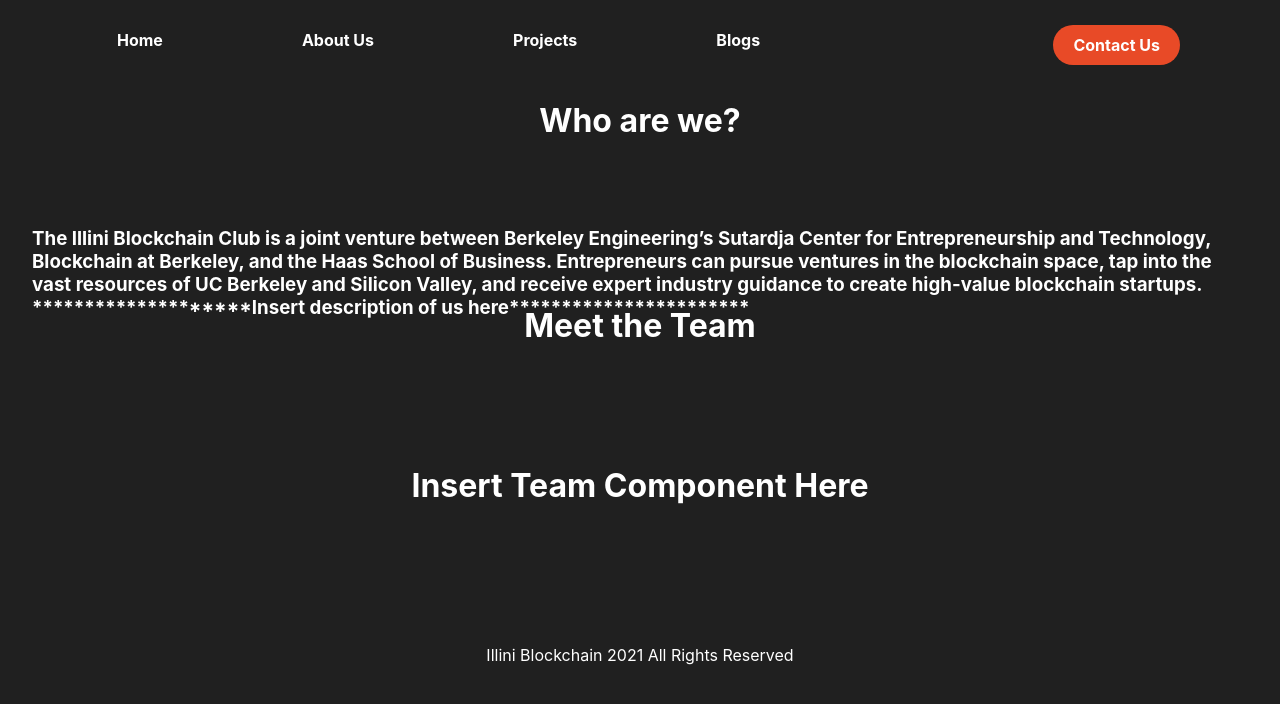
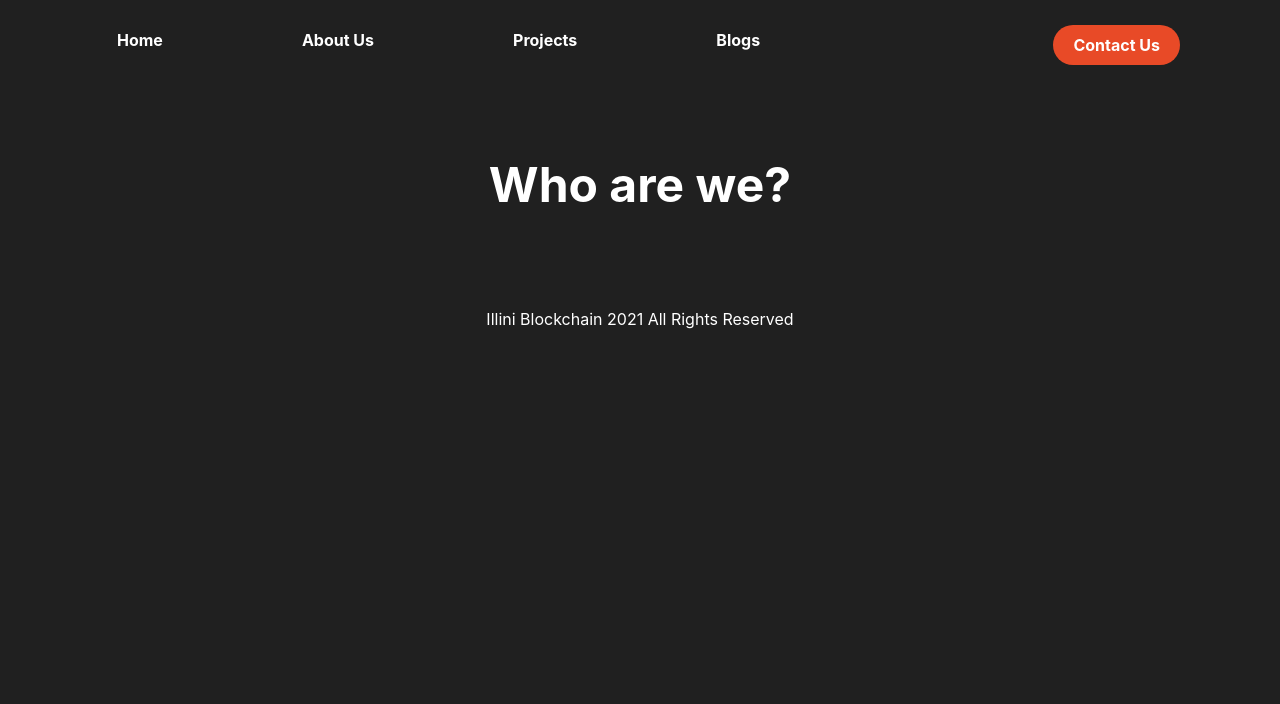
Before and after one commit to IlliniBlockchain/website, a Next.js app: page /about in a window 1280 px wide. Shown: the top 704 px of the page. Built offline with nearby package versions, Linux system fonts and the light colour scheme.

Commit message:
Cleanup leftover previous styled components

```diff
--- a/components/shared-styled/StyledAbout.js
+++ /dev/null
@@ -1,12 +0,0 @@
-import styled from 'styled-components';
-
-const StyledAbout = styled.h3`
-height: 24px;
-background: #202020;
-color: #ffffff;
-display: flex;
-justify-content: left;
-align-items: center;
-`
-
-export default StyledAbout
--- a/components/shared-styled/StyledHeader.js
+++ /dev/null
@@ -1,12 +0,0 @@
-import styled from 'styled-components';
-
-const StyledHeader = styled.h1`
-height: 138px;
-background: #202020;
-color: #ffffff;
-display: flex;
-justify-content: center;
-align-items: stretch;
-`
-
-export default StyledHeader
--- a/components/shared-styled/index.js
+++ b/components/shared-styled/index.js
@@ -1,4 +1,2 @@
-export { default as StyledAbout } from './StyledAbout'
-export { default as StyledHeader } from './StyledHeader'
 export { default as SectionTitle } from './SectionTitle'
 export { default as GlobalStyle } from './GlobalStyle'
--- a/pages/about.js
+++ b/pages/about.js
@@ -1,10 +1,7 @@
 import Head from 'next/head'
-import Navbar from '../components/nav'
 import styles from '../styles/Home.module.css'
-import styled from 'styled-components';
 import {
-  StyledHeader,
-  StyledAbout
+  SectionTitle
 } from '../components/shared-styled'
 
 export default function AboutUs() {
@@ -16,22 +13,7 @@
           <link rel="icon" href="/favicon.ico" />
         </Head>
 
-        <StyledHeader>Who are we?</StyledHeader>
-
-        <div style={{ color: '#ffffff' }}>
-          <StyledAbout>
-                The Illini Blockchain Club is a joint venture between Berkeley Engineering’s
-            Sutardja Center for Entrepreneurship and Technology, Blockchain at Berkeley, and the
-            Haas School of Business. Entrepreneurs can pursue ventures in the blockchain space,
-            tap into the vast resources of UC Berkeley and Silicon Valley, and receive expert industry
-            guidance to create high-value blockchain startups.
-
-            ********************Insert description of us here***********************
-          </StyledAbout>
-        </div>
-
-        <StyledHeader>Meet the Team</StyledHeader>
-        <StyledHeader>Insert Team Component Here </StyledHeader>
+        <SectionTitle>Who are we?</SectionTitle>
 
       </div>
     )
--- a/pages/blog.js
+++ b/pages/blog.js
@@ -1,8 +1,7 @@
 import Head from 'next/head'
-import Navbar from '../components/nav'
 import styles from '../styles/Home.module.css'
 import {
-  StyledHeader
+  SectionTitle,
 } from '../components/shared-styled'
 
 export default function Blogs() {
@@ -14,7 +13,7 @@
           <link rel="icon" href="/favicon.ico" />
         </Head>
 
-        <StyledHeader>Blogs</StyledHeader>
+        <SectionTitle>Blogs</SectionTitle>
 
       </div>
     )
--- a/pages/contact.js
+++ b/pages/contact.js
@@ -13,7 +13,7 @@
           <link rel="icon" href="/favicon.ico" />
         </Head>
 
-        <SectionTitle>Welcome to the Contact Us Page</SectionTitle>
+        <SectionTitle>Contact Us</SectionTitle>
 
       </div>
     )
--- a/pages/projects.js
+++ b/pages/projects.js
@@ -1,9 +1,7 @@
 import Head from 'next/head'
-import Navbar from '../components/nav'
 import styles from '../styles/Home.module.css'
-import styled from 'styled-components';
 import {
-  StyledHeader
+  SectionTitle
 } from '../components/shared-styled'
 
 export default function Projects() {
@@ -15,7 +13,7 @@
           <link rel="icon" href="/favicon.ico" />
         </Head>
 
-        <StyledHeader>Projects</StyledHeader>
+        <SectionTitle>Projects</SectionTitle>
 
       </div>
     )
```
